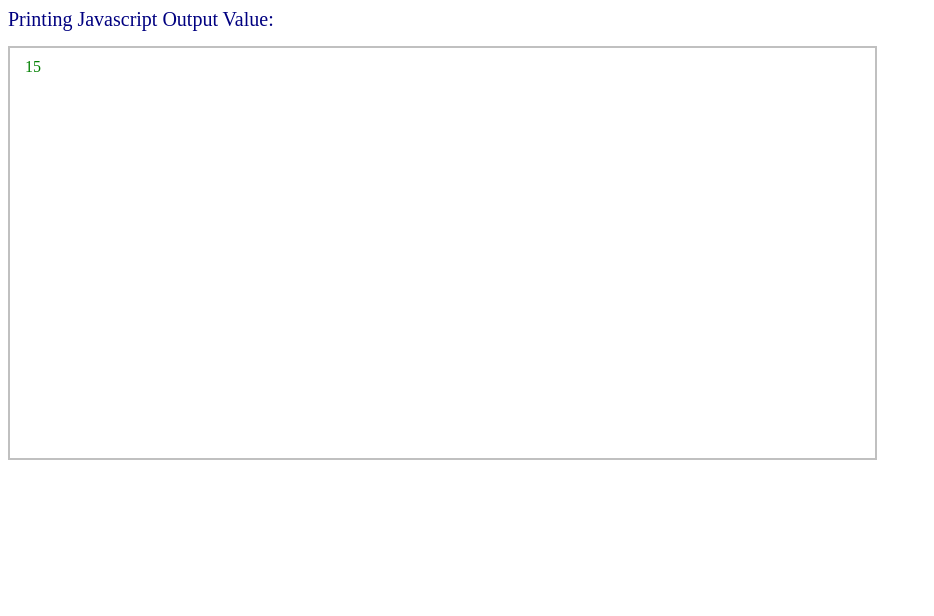
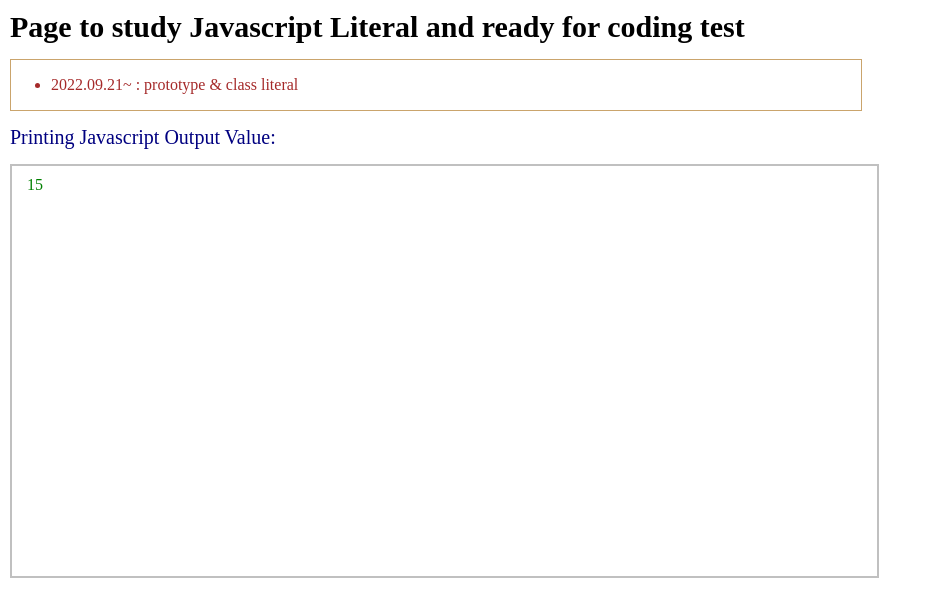
Before and after one commit to meoraeng/javascript_notepad, a plain HTML site: page index.html in a window 1280 px wide. Shown: the whole page, without its empty margins (0-934 px from the left). Drawn offline with Linux system fonts and the light colour scheme.

Commit message:
Add files via upload

```diff
--- a/index.html
+++ b/index.html
@@ -8,6 +8,17 @@
     <title>JS Practice Page</title>
 </head>
 <body>
+    <div id="title">
+        Page to study Javascript Literal and ready for coding test
+    </div>
+
+    <div id="record">
+            <ul>
+                <li id="record--list">
+                2022.09.21~ : prototype & class literal
+                </li>
+            </ul>
+    </div>
 
 
     <div id="printJS">
--- a/style.css
+++ b/style.css
@@ -1,3 +1,20 @@
+body {
+    margin: 10px 0px 0px 10px;
+}
+
+#title {
+    margin-bottom: 15px;
+    font-size: 30px;
+    font-weight:bold;
+}
+
+#record {
+    margin-top: 15px;
+    margin-bottom: 15px;
+    border: 1px solid rgb(202, 164, 108);
+    width: 850px;
+    color: brown;
+}
 
 
 
```
